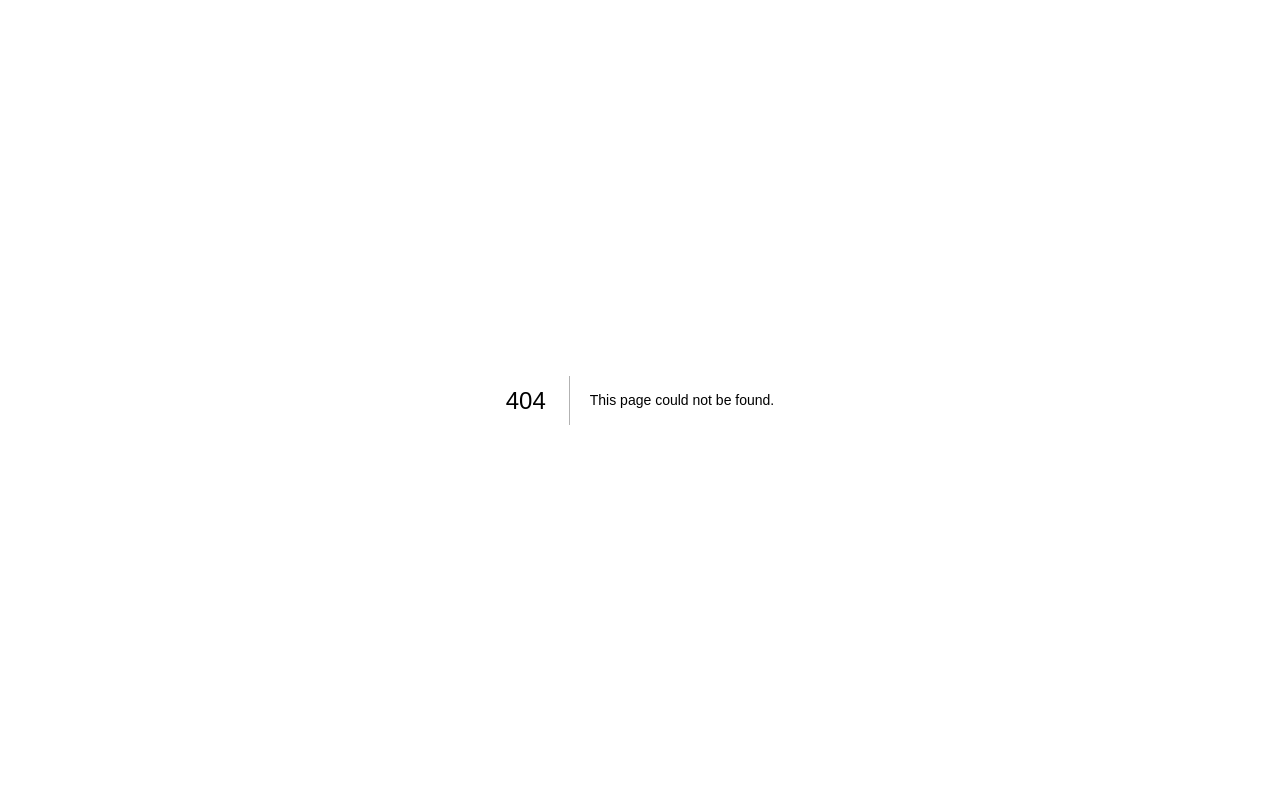
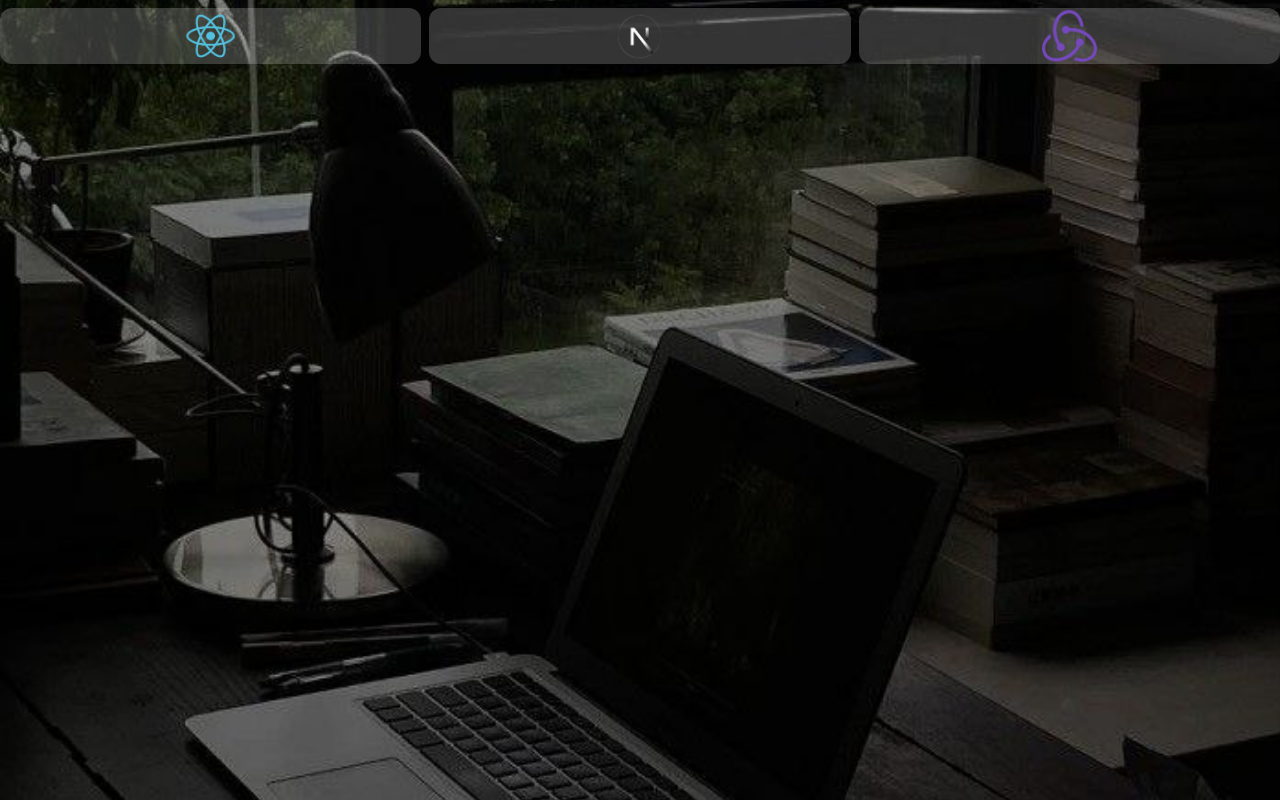
Before and after one commit to parsa-ardalan/weblog, a Next.js app: page /components/tools/Tools in a window 1280 px wide. Before the commit this address had no page. Built offline with nearby package versions, Linux system fonts and the light colour scheme.

Commit message:
tools are added to the home page.

```diff
--- a/pages/components/profile/Profile.jsx
+++ b/pages/components/profile/Profile.jsx
@@ -6,7 +6,7 @@ export default function Profile() {
 
     return (
 
-        < div className="w-1/2 h-full bg-white/30 pt-8 rounded-xl" >
+        < div className="w-1/2 h-full bg-white/20 pt-8 rounded-xl" >
 
             {/* profile photo */}
             <div className="h-auto w-full flex items-center justify-center">
--- a/pages/components/skills/Skill.jsx
+++ b/pages/components/skills/Skill.jsx
@@ -4,7 +4,7 @@ export default function Skill(props) {
 
     return (
 
-        <div className="col-span-3 bg-white/30 rounded-xl">
+        <div className="col-span-3 bg-white/20 rounded-xl">
 
             {/* skill name */}
             <div className="h-1/2 w-full pt-4">
@@ -12,7 +12,7 @@ export default function Skill(props) {
             </div>
 
             {/* skill icon */}
-            <div className="flex items-center justify-center h-1/2 w-full animate-pulse">
+            <div className="flex items-center justify-center h-1/2 w-full">
                 <Image width={65} height={65} alt="icon" src={props.icon} />
             </div>
 
--- a/pages/components/skills/Skills.jsx
+++ b/pages/components/skills/Skills.jsx
@@ -11,27 +11,8 @@ export default function Skills() {
 
     return (
 
-        // <div className="col-span-1 rounded-2xl p-4">
 
-        //     <h1 className="text-xl text-white text-shadow-sm text-shadow-black"> مهارت های اصلی </h1>
-
-        //     <p dir="rtl" className="text-sm text-white/70 text-shadow-sm text-shadow-black mt-3 leading-8">
-
-        //         - پیاده سازی صفحات SSR
-
-        //         <br />
-        //         - معماری و چینش سایت Responsive
-
-        //         <br />
-        //         - استایل دهی با tailwind css و Scss
-
-        //         <br />
-        //         - مسلط به Rest PI
-        //     </p>
-        // </div>
-
-
-        <div className="grid grid-cols-3 gap-3 w-1/2 h-ful p-4">
+        <div className="grid grid-cols-3 gap-2 w-1/2 h-full pr-2">
 
             {
                 skills.map((item) =>
--- /dev/null
+++ b/pages/components/tools/Tool.jsx
@@ -0,0 +1,11 @@
+import Image from "next/image";
+
+export default function Tool(props) {
+
+    return (
+
+        <div className="col-span-1 bg-white/20 rounded-xl flex items-center justify-center duration-400 hover:bg-white/30">
+            <Image src={props?.image} width={55} height={55} alt={props?.name} />
+        </div>
+    )
+}
--- /dev/null
+++ b/pages/components/tools/Tools.jsx
@@ -0,0 +1,23 @@
+import Tool from "./Tool"
+
+export default function Tools() {
+
+    const tools = [
+        { id: 0, name: "React", image: "/icons/react.png" },
+        { id: 1, name: "next", image: "/icons/next.png" },
+        { id: 2, name: "redux", image: "/icons/redux.png" },
+    ]
+
+    return (
+
+        <div className="grid grid-cols-3 h-1/5 w-full gap-2 py-2" dir="ltr">
+
+            {
+                tools.map((item) => (
+                    <Tool key={item.id} name={item.name} image={item.image} />
+                ))
+            }
+
+        </div>
+    )
+}
--- a/pages/index.js
+++ b/pages/index.js
@@ -3,6 +3,7 @@ import { Geist, Geist_Mono } from "next/font/google";
 import Header from "./components/header/Header";
 import Profile from "./components/profile/Profile";
 import Skills from "./components/skills/Skills";
+import Tools from "./components/tools/Tools";
 
 const geistSans = Geist({
   variable: "--font-geist-sans",
@@ -18,9 +19,9 @@ export default function Home() {
 
   return (
 
-    <div className="w-screen h-screen pt-10" dir="rtl">
+    <div className="w-screen h-screen pt-10 px-3" dir="rtl">
 
-      <div className="flex w-full h-1/2 pr-3">
+      <div className="flex w-full h-1/2">
 
         <Profile />
 
@@ -28,6 +29,8 @@ export default function Home() {
 
       </div>
 
+      <Tools />
+
     </div>
 
 
```
Also changed, not shown: public/icons/next.jpg (deleted).
